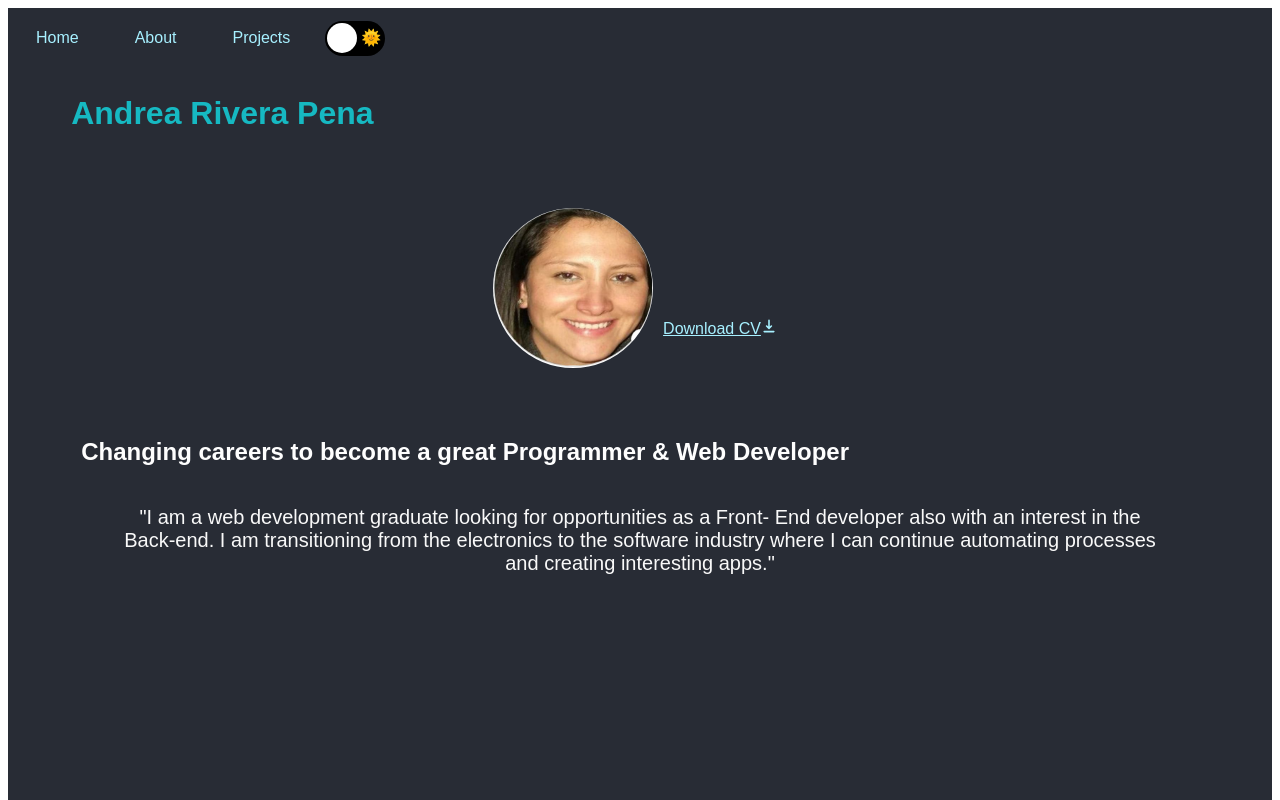
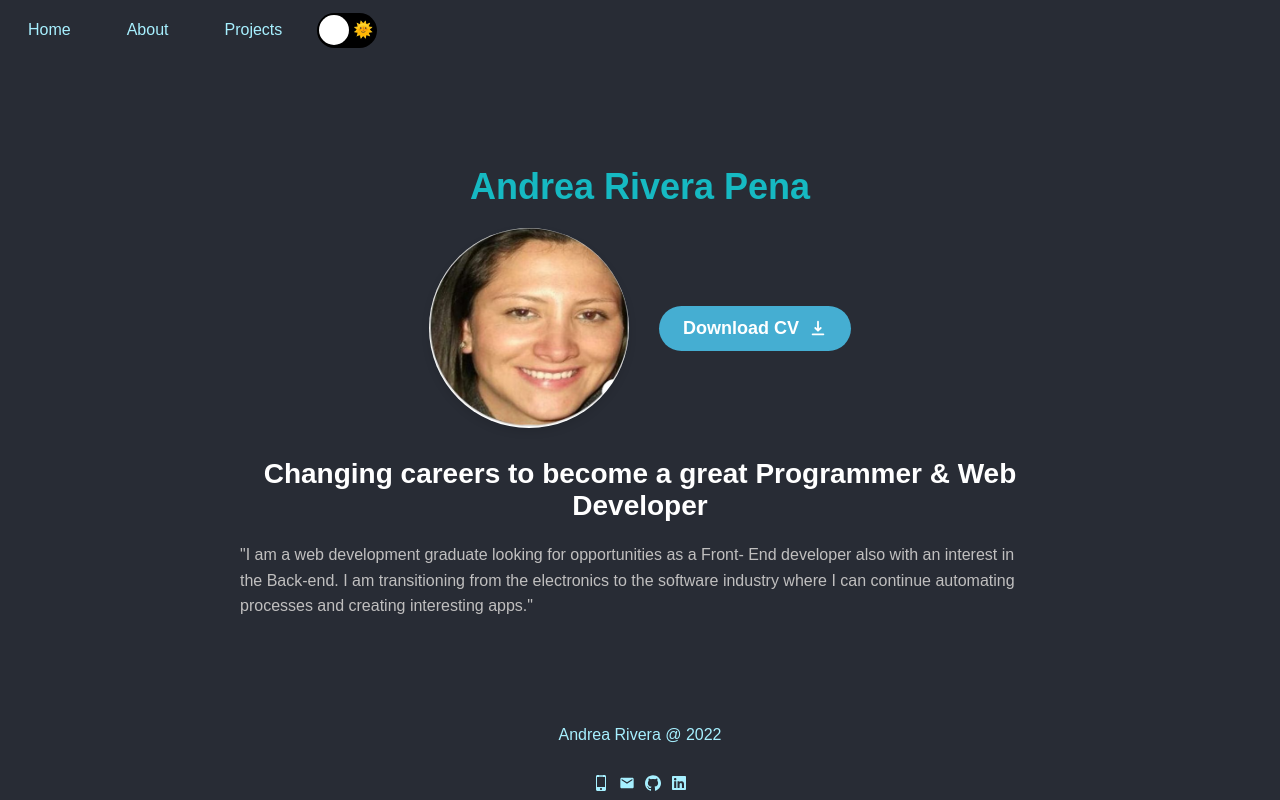
Before and after one commit to Andrea-Rivera/FinalReactProject, a React (Create React App) app: page / in a window 1280 px wide. Shown: the top 800 px of the page. Built offline with nearby package versions, Linux system fonts and the light colour scheme.

Commit message:
Update home.css

```diff
--- a/src/components/pages/home.css
+++ b/src/components/pages/home.css
@@ -1,43 +1,95 @@
-.home{
-    height: 80vh;
-    margin:10px;
-}
+/* home.css */
 
-.fade_In{
-animation: fadeIn 6s;
-}
+/* Global Styles */
+body {
+    font-family: Arial, sans-serif;
+    margin: 0;
+    padding: 0;
+  }
 
-@keyframes fadeIn {
-    from{
-        opacity:0;
+  /* Section Styles */
+  section {
+    padding: 50px;
+    text-align: center;
+  }
+
+  /* Header Styles */
+  h1 {
+    font-size: 36px;
+    margin-bottom: 20px;
+  }
+
+  .header {
+    display: flex;
+    justify-content: center;
+    align-items: center;
+    margin-bottom: 30px;
+  }
+
+  .homeImage {
+    width: 200px;
+    height: 200px;
+    border-radius: 50%;
+    margin-right: 30px;
+    box-shadow: 0 4px 8px rgba(0, 0, 0, 0.1);
+    transition: transform 0.3s ease;
+  }
+
+  .homeImage:hover {
+    transform: scale(1.1);
+  }
+
+  .homeButton {
+    display: inline-flex;
+    align-items: center;
+    justify-content: center;
+    padding: 12px 24px;
+    background-color: #45aed2;
+    color: #fff;
+    border: none;
+    border-radius: 50px;
+    text-decoration: none;
+    font-size: 18px;
+    font-weight: bold;
+    transition: background-color 0.3s ease, transform 0.2s ease;
+  }
+
+  .homeButton:hover {
+    background-color: #0056b3;
+    transform: scale(1.05);
+  }
+
+  .homeButton svg {
+    margin-left: 10px;
+  }
+
+  /* Article Styles */
+  .home {
+    max-width: 800px;
+    margin: 0 auto;
+  }
+
+  .fade_In {
+    animation: fadeInAnimation 1s;
+  }
+
+  @keyframes fadeInAnimation {
+    from {
+      opacity: 0;
     }
-    to{
-        opacity:1;
+    to {
+      opacity: 1;
     }
-}
+  }
 
-.homeParagraph{
-    font-size: 20px;
-    margin: 40px;
-    text-align: center;
+  h2 {
+    font-size: 28px;
+    margin-bottom: 20px;
+  }
 
-}
-
-.homeImage{
-    height: 10rem;
-    width: 10rem;
-    border-radius: 50%;
-
-}
-
-.header{
-    display: flex;
-    flex-direction: row;
-    justify-content: center;
-    padding: 50px;
-}
-
-.homeButton{
-    padding-top: 100px;
-    margin: 10px;
-}
+  .homeParagraph {
+    font-size: 16px;
+    line-height: 1.6;
+    color: #c0bfbf;
+    text-align: left;
+  }
```
